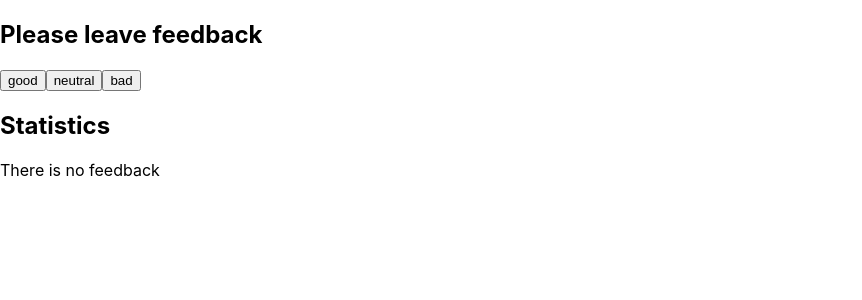
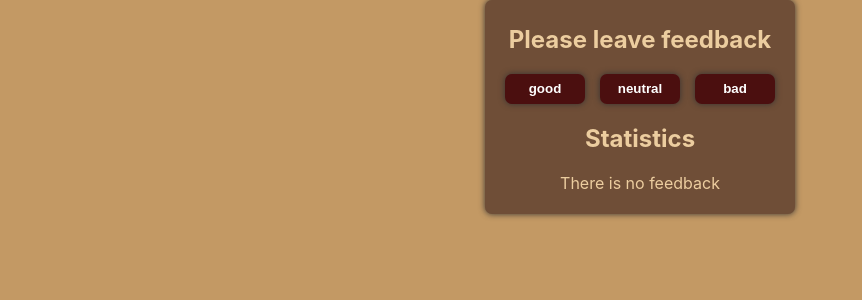
Before and after one commit to Gena-Tin/goit-react-hw-02-feedback, a React (Create React App) app: page / in a window 1280 px wide. Shown: the top 300 px of the page, without its empty margins (0-862 px from the left). Built offline with nearby package versions, Linux system fonts and the light colour scheme.

Commit message:
add styles

```diff
--- a/src/components/App.js
+++ b/src/components/App.js
@@ -1,4 +1,5 @@
 import React, { Component } from 'react';
+import css from './App.module.css';
 import { Statistics } from './Section/Statistics/Statistics.jsx';
 import { FeedbackOptions } from './Section/FeedbackOptions/FeedbackOptions.jsx';
 import { Notification } from './Section/Notification/Notification.jsx';
@@ -28,7 +29,7 @@ export class App extends Component {
     const options = Object.keys(this.state);
 
     return (
-      <div>
+      <div className={css.feedbackSection}>
         <Section title="Please leave feedback">
           <FeedbackOptions  options={options}
             onLeaveFeedback={this.onLeaveFeedback} />
--- /dev/null
+++ b/src/components/App.module.css
@@ -0,0 +1,10 @@
+.feedbackSection {
+color: #eccd9f;
+background-color: #6f4e37;
+width: 300px;
+text-align: center;
+margin: auto;
+border-radius: 7px;
+box-shadow: 0 0 6px 0 #353232;
+padding: 5px;
+}
--- a/src/components/Section/FeedbackOptions/FeedbackOptions.jsx
+++ b/src/components/Section/FeedbackOptions/FeedbackOptions.jsx
@@ -1,12 +1,14 @@
 import PropTypes from 'prop-types';
+import css from './FeedbackOptions.module.css'
 
 export const FeedbackOptions = ({ options, onLeaveFeedback }) => {
   return (
     <>
-      <div>
+      <div className={css.buttonSection}>
         {options.map(option => {
           return (
             <button
+              className={css.buttonStyle}
               type="button"
               onClick={() => onLeaveFeedback(option)}
               key={option}
--- /dev/null
+++ b/src/components/Section/FeedbackOptions/FeedbackOptions.module.css
@@ -0,0 +1,20 @@
+.buttonSection{
+display: flex;
+justify-content: space-evenly;
+}
+.buttonStyle {
+    padding: 5px;
+    background-color: #4b0f0f;
+    color: #ffffff;
+    border-radius: 7px;
+    border-style: none;
+    width: 80px;
+    height: 30px;
+    font-weight: bold;
+    box-shadow: 0 0 6px 0 #353232;
+}
+.buttonStyle:hover{
+    box-shadow: inset 0 0 6px 0 #000000;
+    color: #eccd9f;
+
+}
--- a/src/index.css
+++ b/src/index.css
@@ -7,6 +7,7 @@ body {
     sans-serif;
   -webkit-font-smoothing: antialiased;
   -moz-osx-font-smoothing: grayscale;
+  background-color: #c39964;
 }
 
 code {
```
